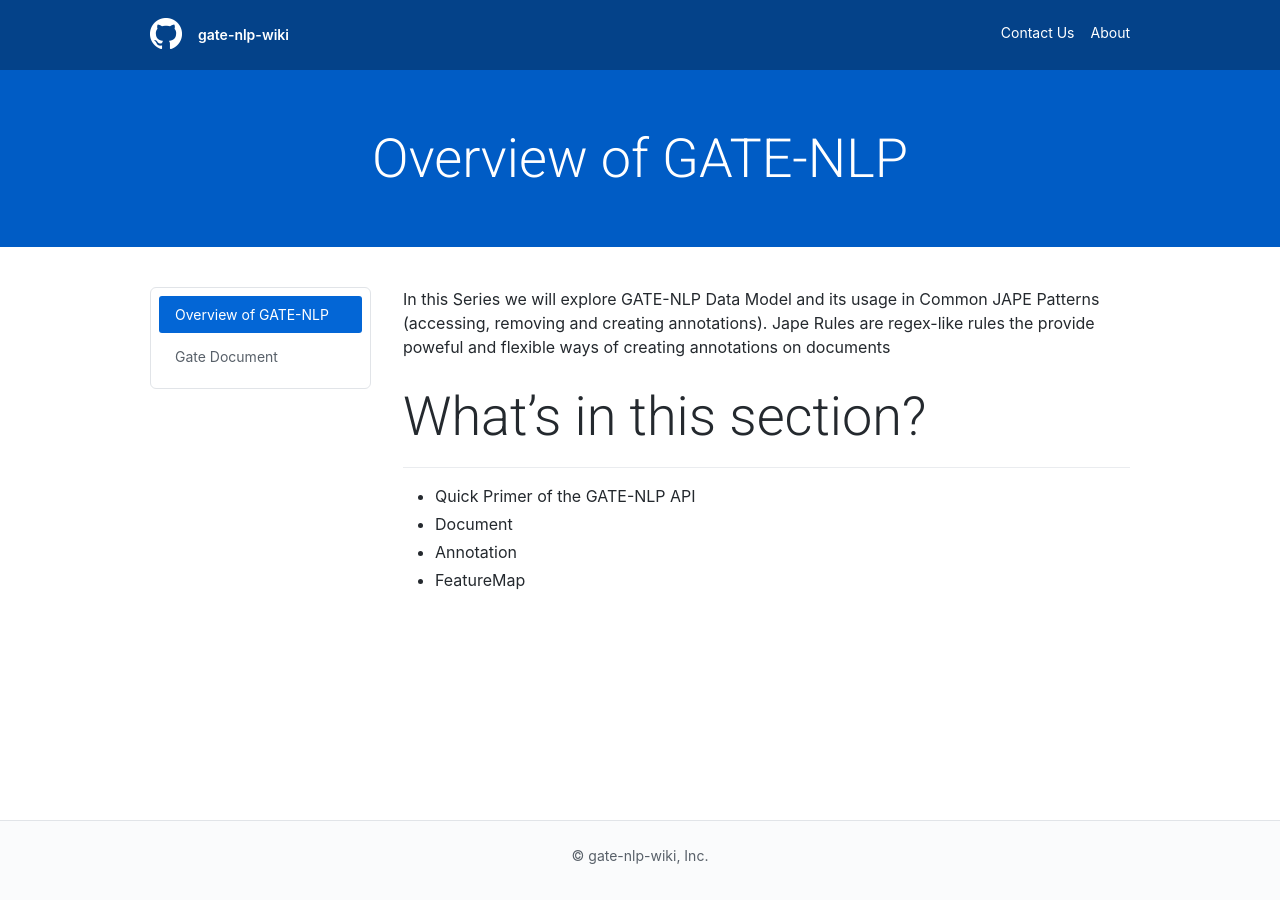
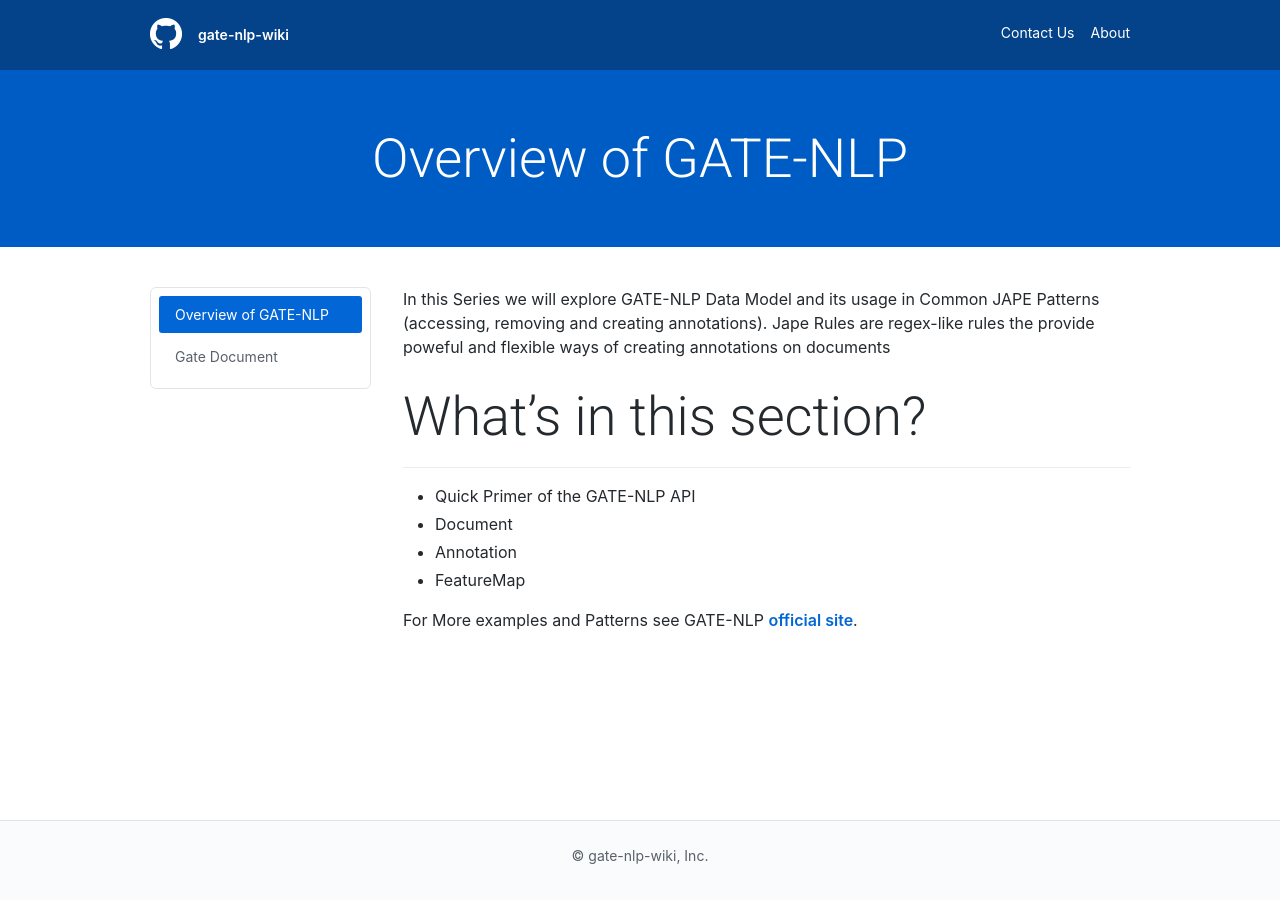
Before and after one commit to easimadi/gate-nlp-wiki, a Jekyll site: the page built from docs/_articles/1-overview-gate-nlp.md, in a window 1280 px wide. Built offline with Jekyll 4.4.1, drawn with Linux system fonts in a browser that asks for light colours.

Commit message:
Update 1-overview-gate-nlp.md

```diff
--- a/docs/_articles/1-overview-gate-nlp.md
+++ b/docs/_articles/1-overview-gate-nlp.md
@@ -12,3 +12,5 @@ In this Series we will explore GATE-NLP Data Model and its usage in Common JAPE
 - Document
 - Annotation
 - FeatureMap
+
+For More examples and Patterns see GATE-NLP **[official site](https://gate.ac.uk/wiki/jape-repository/)**.
```
